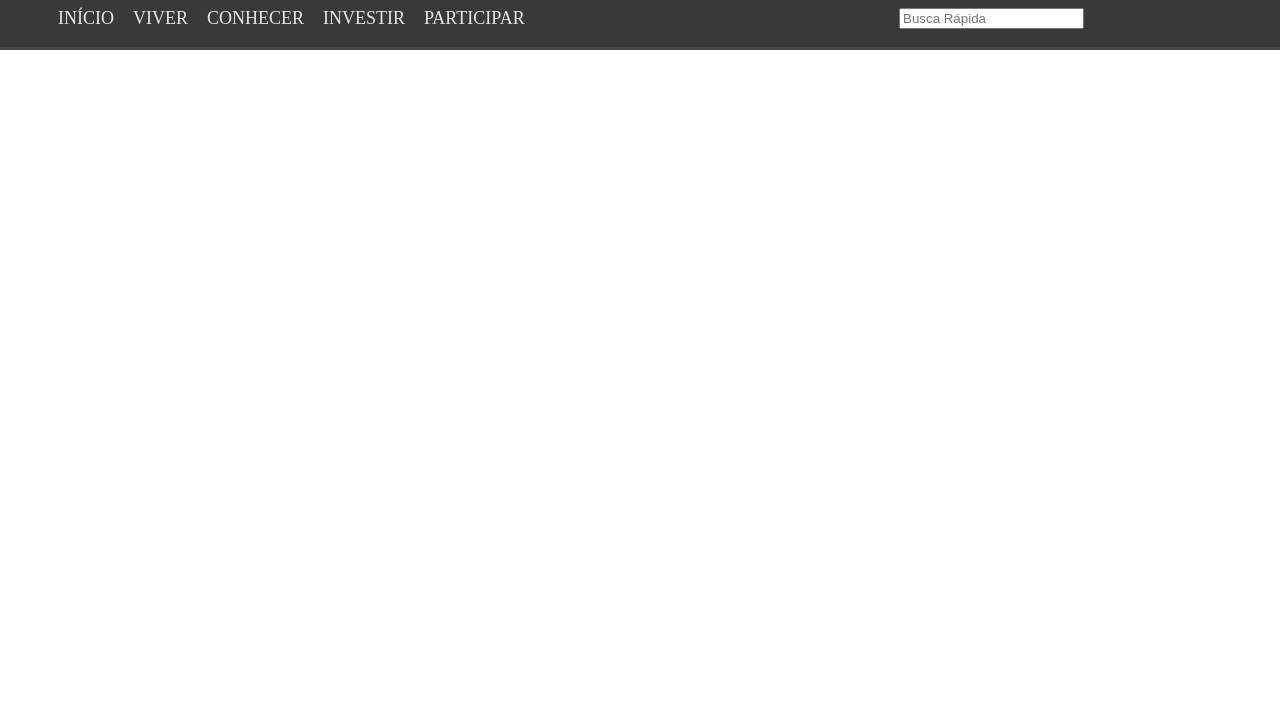
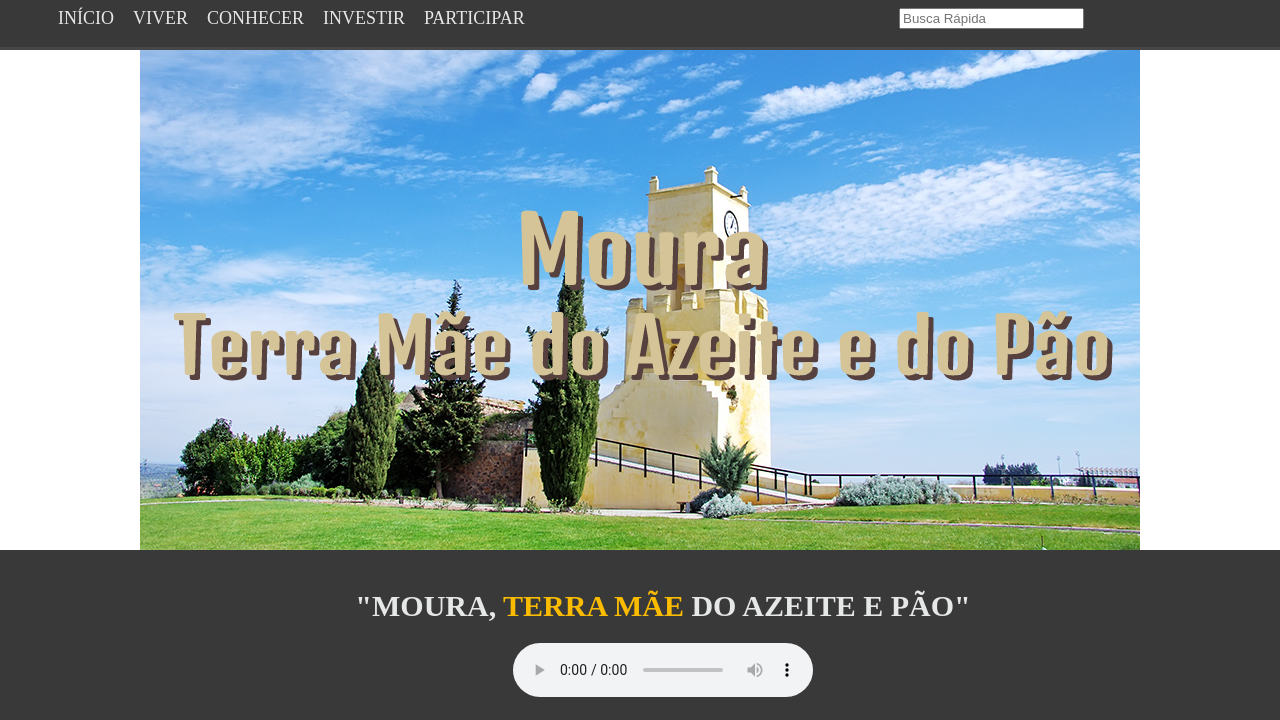
Before and after one commit to manelmadeiras/projetofinal, a plain HTML site: page index.html in a window 1280 px wide. Shown: the part 86-806 px from the top of the page. Drawn offline with Linux system fonts and the light colour scheme.

Commit message:
Alterações com áudio

```diff
--- a/index.html
+++ b/index.html
@@ -28,15 +28,15 @@
     <div class="header-2">
     <div class="menu">
         <ul>
-            <li><a href="">Início</a>
+            <li><a href="http://www.cm-moura.pt">Início</a>
             </li>
-            <li><a href="">Viver</a>
+            <li><a href="http://www.cm-moura.pt">Viver</a>
             </li>
-            <li><a href="">Conhecer</a>
+            <li><a href="http://www.cm-moura.pt">Conhecer</a>
             </li>
-            <li><a href="">Investir</a>
+            <li><a href="http://www.cm-moura.pt">Investir</a>
             </li>
-            <li><a href="">Participar</a>
+            <li><a href="http://www.cm-moura.pt">Participar</a>
             </li>
         </ul>
     </div>
@@ -44,6 +44,26 @@
         <input placeholder="Busca Rápida" type="text" />
     </div>
 </main>
+<section class="galeria">
+    <img class="foto" src="./Slide1.png" alt="">
+    <img class="foto" src="./Slide2.png" alt="">
+    <img class="foto" src="./Slide3.png" alt="">
+</section>
+<div class="header-3">
+
+</div>
+</div>
+<div class= "content">
+    <ul>
+        <li><h1>"Moura, <strong>Terra Mãe</strong> do Azeite e Pão"</h1>
+            <li>
+            </li><audio controls autoplay>
+                <source src="./Moda Site.mp3" type="audio/mpeg">
+        </li>
+    </ul>
+
+</div>
+
 </body>
 
 </html>
--- a/main.css
+++ b/main.css
@@ -2,6 +2,7 @@ body {
 width: 100%;
 height: 100%;
 margin: 0 auto;
+
 }
 .menu-principal {
 width: 100%;
@@ -9,7 +10,7 @@ background-color:#adafaf;
 height: 75px;
 padding-left: 55px;
 }
-main {
+main{
 margin: 0 auto;
 position: relative;
 }
@@ -62,3 +63,57 @@ text-transform: uppercase;
     width: 30%;
     float: right;
 }
+.galeria {
+    margin: 0px auto;
+    width: 1000px;
+    height: 500px;
+    position: relative;
+    overflow: hidden;
+}
+.foto {
+    position: absolute;
+    opacity: 0;
+    animation-name: animacao;
+    animation-duration: 20s;
+    animation-iteration-count: infinite;
+}
+@keyframes animacao {
+    25% {
+        opacity: 1;
+        transform: none;
+    }
+    50% {
+        opacity: 0;
+    }
+}
+.foto:nth-child(1){
+
+}
+.foto:nth-child(2){
+animation-delay: 5s;
+}
+.foto:nth-child(3){
+animation-delay: 10s;
+}
+.content {
+    margin: 0 auto;
+    position: relative;
+    background: #393939;
+    width: 100%;
+    padding: 3px;
+    display: flex;
+    justify-content: center;
+    text-align: center;
+    color: #e6e7e7;
+}
+.content ul li{
+    list-style: none;
+
+}
+.content strong {
+    color: #fbbc00;
+}
+.content h1 {
+    text-transform: uppercase;
+    font-size: 30px;
+}
```
Also changed, not shown: Slide1.png (added), Slide2.png (added), Slide3.png (added), 1 other file.
